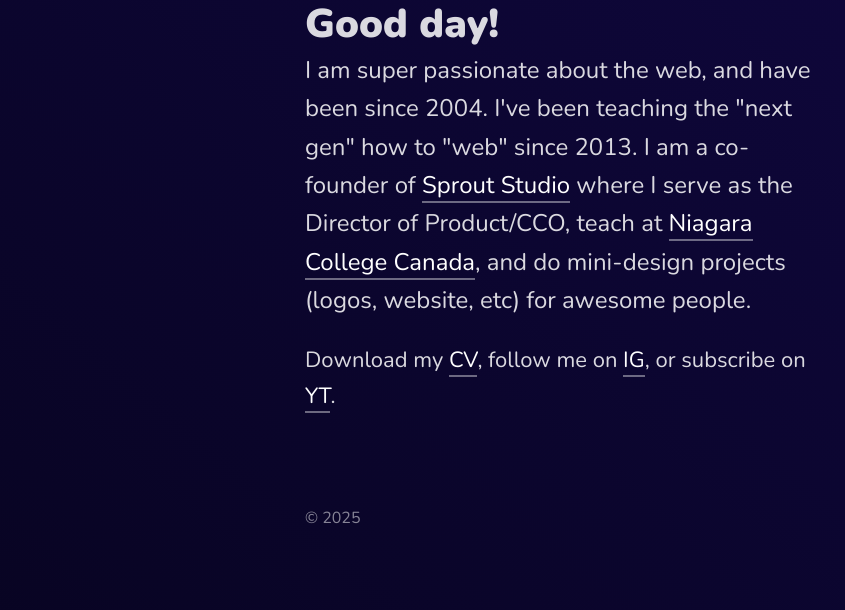
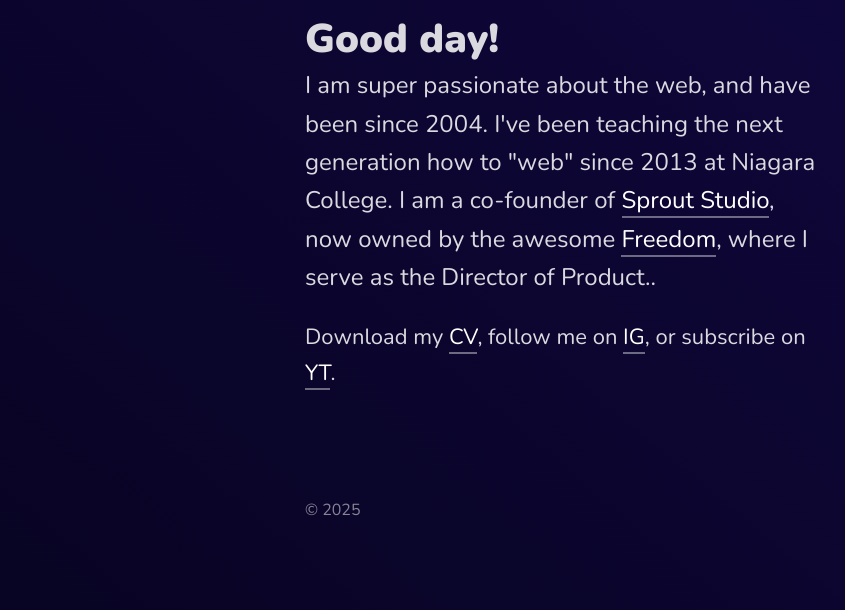
Before and after one commit to chiss22/chiss22.github.io, a Jekyll site: the page index.html, which Jekyll copies as it is, in a window 1280 px wide, cut to the strip 290-900 px from the top of the page. Shown: the whole strip, without its empty margins (75-920 px from the left). Built offline with Jekyll 4.4.1, drawn with Linux system fonts in a browser that asks for light colours.

Commit message:
Update index.html

```diff
--- a/index.html
+++ b/index.html
@@ -12,7 +12,7 @@
     <main class="hero">
       <img src="https://secure.gravatar.com/avatar/e86ae93b8203ccd87524e01728de6856?size=400">
       <h2 data-random-intro>Good day!</h2>
-      <p>I am super passionate about the web, and have been since 2004. I've been teaching the "next gen" how to "web" since 2013. I am a co-founder of <a href="https://getsproutstudio.com/">Sprout Studio</a> where I serve as the Director of Product/CCO, teach at <a href="https://niagaracollege.ca/">Niagara College Canada</a>, and do mini-design projects (logos, website, etc) for awesome people.</p>
+      <p>I am super passionate about the web, and have been since 2004. I've been teaching the next generation how to "web" since 2013 at Niagara College. I am a co-founder of <a href="https://getsproutstudio.com/">Sprout Studio</a>, now owned by the awesome <a href="https://findfreedom.io">Freedom</a>, where I serve as the Director of Product..</p>
       <p class="small">Download my <a href="/Chris%20Bowman%20-%20CV.pdf" target="_blank">CV</a>, follow me on <a href="https://instagram.com/chrisbowman22">IG</a>, or subscribe on <a href="https://www.youtube.com/channel/UCbe-8K53R_e9mwHnbV0iqRw?view_as=subscriber" target="_blank">YT</a>.</p>
     </main>
   </wrapper>
```
